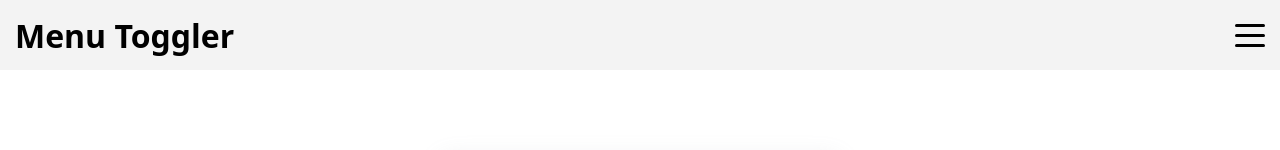
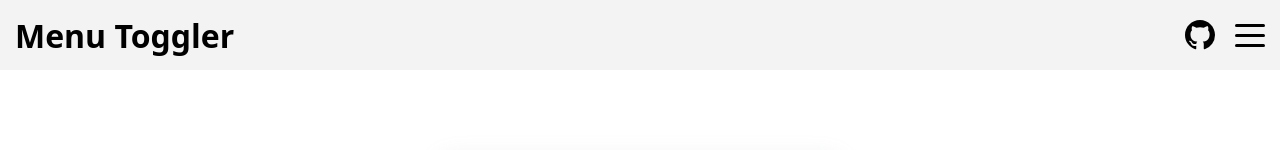
Before and after one commit to Stephen10121/menu-toggler, a SvelteKit app: page / in a window 1280 px wide. Shown: the top 150 px of the page. Built offline with nearby package versions, Linux system fonts and the light colour scheme.

Commit message:
Added github link

```diff
--- a/src/routes/+page.svelte
+++ b/src/routes/+page.svelte
@@ -2,6 +2,7 @@
     import Menu from "$lib/Menu.svelte";
     import MenuToggle from "$lib/MenuToggle.svelte";
     import Tuner from "$lib/Tuner.svelte";
+    import githubIcon from "../assets/github.svg";
 
     let width = "400px";
     let height = "calc(100% - 70px)";
@@ -16,7 +17,12 @@
 
 <header>
     <h1>Menu Toggler</h1>
-    <MenuToggle />
+    <div class="right">
+        <a href="https://github.com/Stephen10121" target="_blank" title="My Github">
+            <img src={githubIcon} alt="My Github">
+        </a>
+        <MenuToggle />
+    </div>
 </header>
 <div class="menu-parent" style="
     width: {width};
@@ -54,6 +60,21 @@
         font-family: system-ui, -apple-system, BlinkMacSystemFont, 'Segoe UI', Roboto, Oxygen, Ubuntu, Cantarell, 'Open Sans', 'Helvetica Neue', sans-serif;
         font-weight: bold;
         font-size: 2rem;
+    }
+
+    header .right {
+        display: flex;
+        gap: 20px;
+        align-items: center;
+    }
+
+    a {
+        height: 30px;
+    }
+
+    a img {
+        height: 100%;
+        width: 100%;
     }
 
     main {
```
Also changed, not shown: src/assets/github.svg (added).
